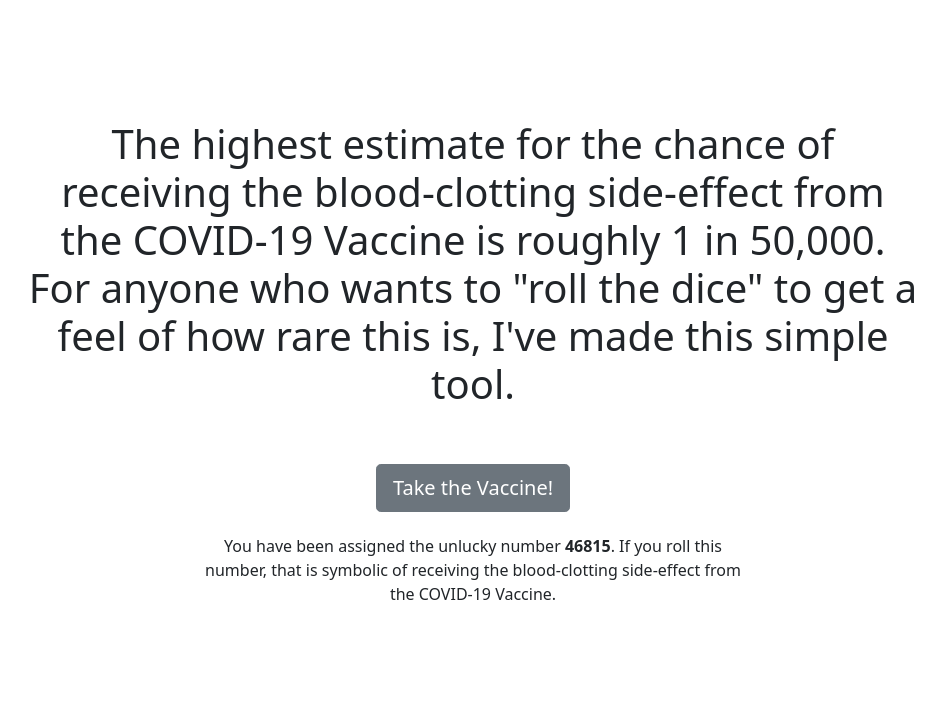
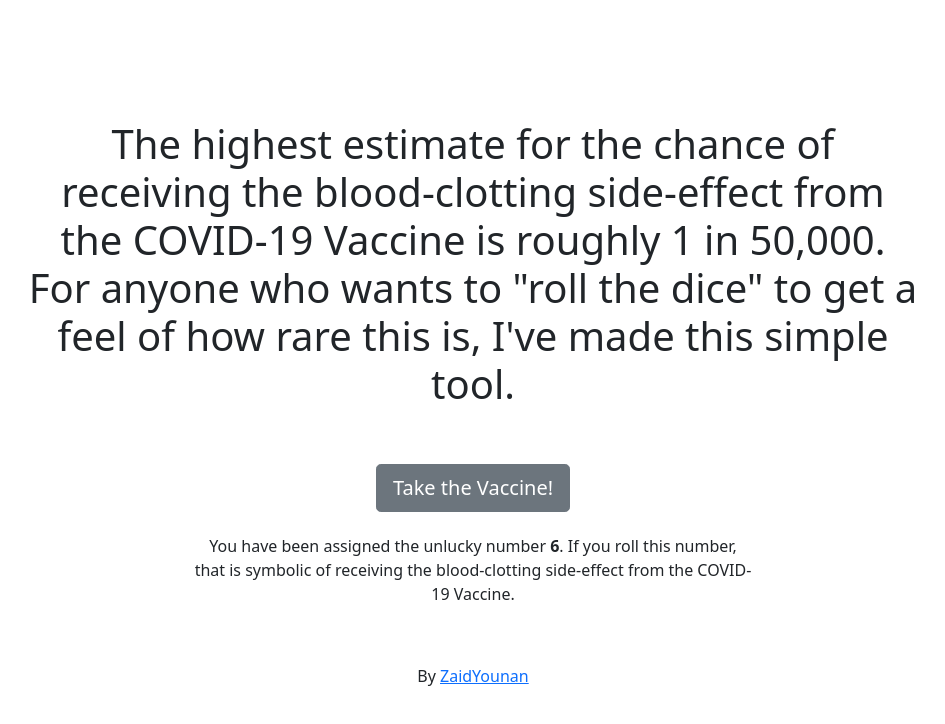
Before and after one commit to ZaidYounan/vaccine-side-effect-risk, a React (Create React App) app: page / in a window 1280 px wide. Shown: the top 724 px of the page, without its empty margins (167-1112 px from the left). Built offline with nearby package versions, Linux system fonts and the light colour scheme; the HTML template or start-up script is replaced by a standard one.

Commit message:
Fix typo, add footer

```diff
--- a/src/App.js
+++ b/src/App.js
@@ -6,6 +6,7 @@ function App() {
   return (
     <div className="App">
       <Button/>
+      <footer>By <a href='https://github.com/ZaidYounan'>ZaidYounan</a></footer>
     </div>
   );
 }
--- a/src/component/Button.js
+++ b/src/component/Button.js
@@ -4,7 +4,7 @@ import '../App.css';
 import { useEffect, useState } from 'react';
 
 var min = 1;
-var max = 50000;
+var max = 6;
 
 const unLucky = Math.floor(Math.random() * (max - min + 1)) + min;
 
@@ -23,7 +23,7 @@ function Button() {
 
     const checkUnlucky = () => {
         if (randomNumber === unLucky) {
-            return <div className="result">You have received bloot clotting!</div>
+            return <div className="result"><strong>Unfortunately, you received blood clotting!</strong></div>
         } else if (randomNumber != unLucky && randomNumber != null) {
             return <div className="result"><strong>You have been safely vaccinated!</strong></div>
         }
@@ -39,7 +39,9 @@ function Button() {
             {checkUnlucky()}
             <p>{randomNumber}</p>
             <p>You have been assigned the unlucky number <strong>{unLucky}</strong>. If you roll this number, that is symbolic of receiving the blood-clotting side-effect from the COVID-19 Vaccine.</p>
+
         </div>
+
     )
 }
 
```
